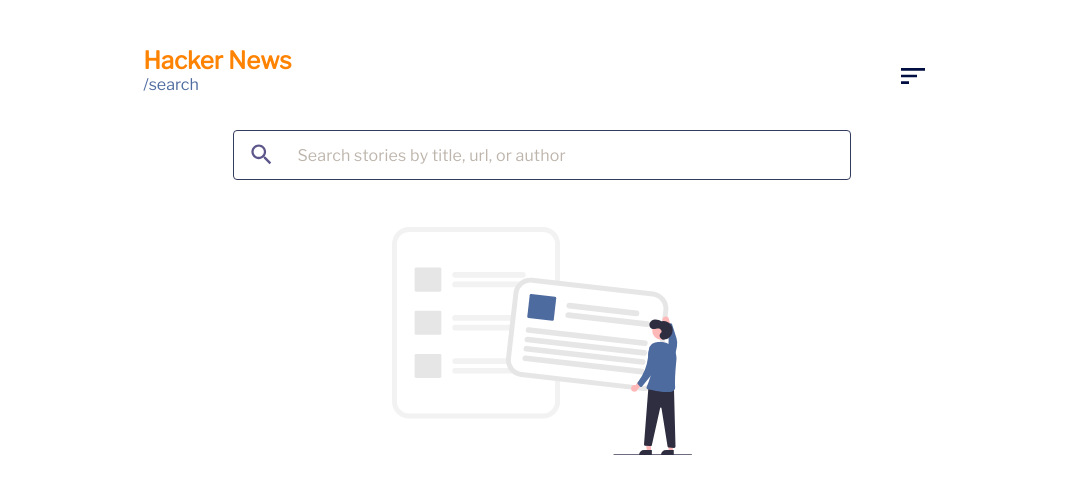
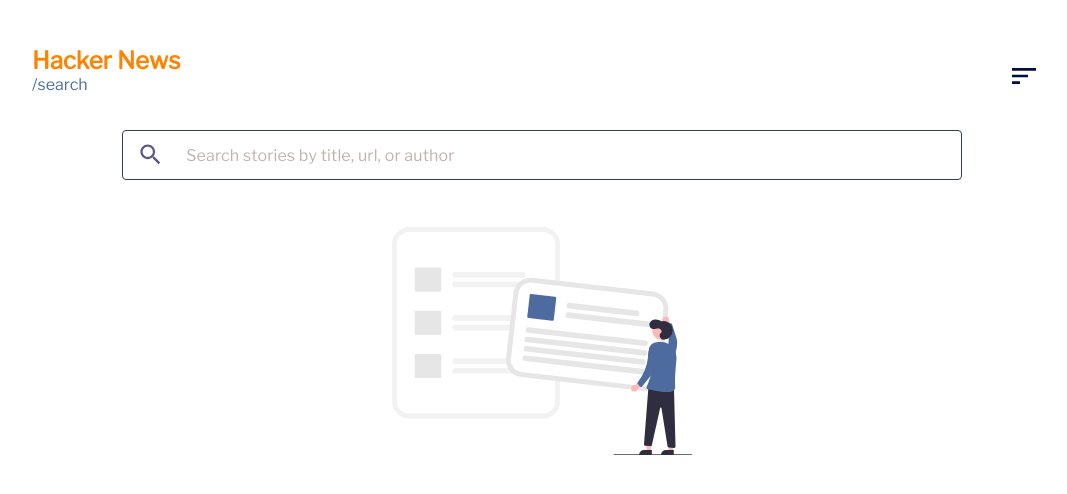
Before and after one commit to ezecodes/Hackernews_Searcher, a React app: page / in a window 1280 px wide. Shown: the top 494 px of the page, without its empty margins (98-1165 px from the left). Built offline with nearby package versions, Linux system fonts and the light colour scheme.

Commit message:
update on styling

```diff
--- a/src/main/posts/Posts.jsx
+++ b/src/main/posts/Posts.jsx
@@ -9,19 +9,21 @@
 		height: '100%',
 		width: '100%',
 		display: 'flex',
-		justifyContent: 'center'
+		justifyContent: 'center',
+		padding: '0 130px',
+		['@media (max-width: 1024px)']: {
+			padding: '0 59px'
+		},
+		['@media (max-width: 700px)']: {
+			padding: '0 13px'
+		},
 	},
 	content: {
+		width: '100%',
 		display: 'flex',
 		justifyContent: 'center',
 		alignItems: 'center',
 		flexDirection: 'column',
-		width: '900px',
-		padding: '0 4%',
-		['@media (max-width: 1024px)']: {
-			width: '100%',
-			padding: '0'
-		}
 	}
 })
 const Posts = () => {
```
